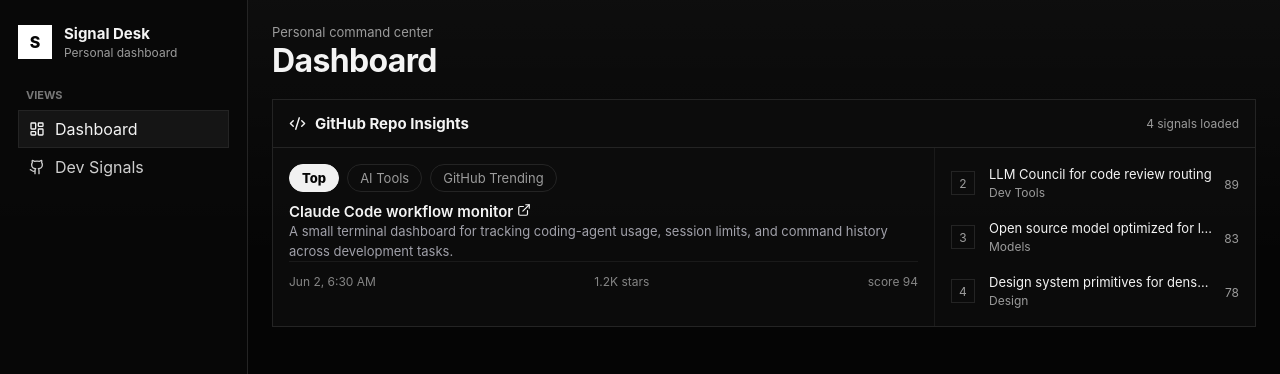
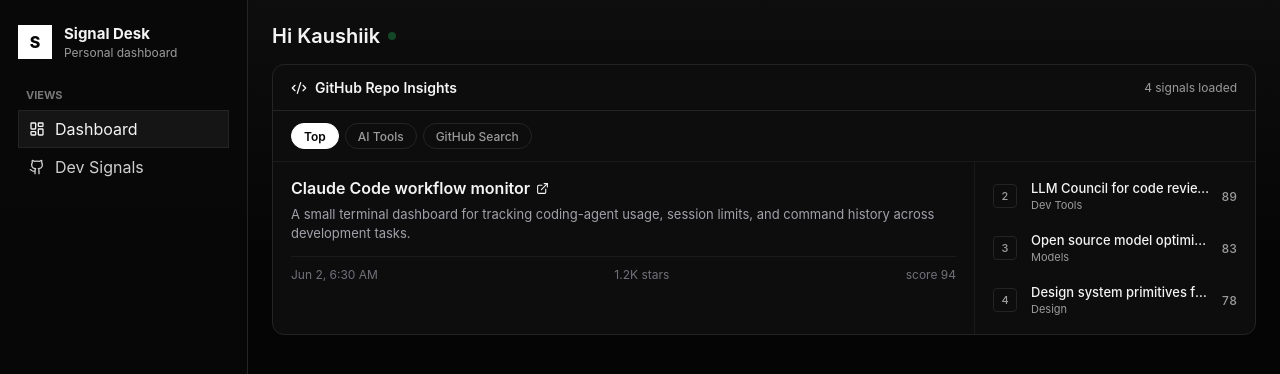
Before and after one commit to Kaushiik-13/PersonalDashboard, a Next.js app: page / in a window 1280 px wide. Shown: the top 374 px of the page. Built offline with nearby package versions, Linux system fonts and the light colour scheme; no server answers; the database is empty.

Commit message:
feat: enhance dashboard UI with greeting message, update insights section layout, and improve empty state handling

```diff
--- a/app/globals.css
+++ b/app/globals.css
@@ -134,20 +134,30 @@
   align-items: center;
   justify-content: space-between;
   gap: 18px;
-  margin-bottom: 22px;
+  margin-bottom: 16px;
 }
 
-.eyebrow {
-  margin: 0 0 5px;
-  color: var(--muted);
-  font-size: 13px;
+.greeting {
+  margin: 0;
+  font-size: 20px;
+  font-weight: 600;
+  display: flex;
+  align-items: center;
+  gap: 8px;
 }
 
-.page-title {
-  margin: 0;
-  font-size: clamp(28px, 4vw, 44px);
-  line-height: 1;
-  letter-spacing: 0;
+.blink-dot {
+  display: inline-block;
+  width: 8px;
+  height: 8px;
+  border-radius: 50%;
+  background: #22c55e;
+  animation: blink 1.5s ease-in-out infinite;
+}
+
+@keyframes blink {
+  0%, 100% { opacity: 1; }
+  50% { opacity: 0.3; }
 }
 
 .actions {
@@ -183,6 +193,7 @@
 .section {
   border: 1px solid var(--line);
   background: rgba(13, 13, 13, 0.92);
+  border-radius: 12px;
 }
 
 .section-header {
@@ -207,144 +218,190 @@
   font-size: 12px;
 }
 
-.feed {
-  display: grid;
+/* GitHub Repo Insights Block */
+.insights-block {
+  border: 1px solid var(--line);
+  border-radius: 12px;
+  background: var(--panel);
+  overflow: hidden;
 }
 
-.preview-body {
+.insights-header {
+  display: flex;
+  align-items: center;
+  justify-content: space-between;
+  gap: 14px;
+  padding: 14px 18px;
+  border-bottom: 1px solid var(--line);
+}
+
+.insights-title {
+  display: flex;
+  align-items: center;
+  gap: 8px;
+  margin: 0;
+  font-size: 14px;
+  font-weight: 600;
+}
+
+.insights-count {
+  color: var(--muted);
+  font-size: 12px;
+}
+
+.insights-pills {
+  display: flex;
+  align-items: center;
+  gap: 6px;
+  padding: 12px 18px;
+  border-bottom: 1px solid var(--line-soft);
+}
+
+.insight-pill {
+  display: inline-flex;
+  align-items: center;
+  min-height: 26px;
+  padding: 0 12px;
+  border: 1px solid var(--line);
+  border-radius: 9999px;
+  background: transparent;
+  color: var(--muted);
+  font-size: 12px;
+  font-weight: 500;
+}
+
+.insight-pill.active {
+  border-color: var(--accent);
+  background: var(--accent);
+  color: #050505;
+  font-weight: 600;
+}
+
+.insights-body {
   display: grid;
-  grid-template-columns: minmax(0, 1fr) 320px;
+  grid-template-columns: minmax(0, 1fr) 280px;
   gap: 0;
 }
 
-.featured-signal {
+.insights-featured {
+  padding: 16px 18px;
   border-right: 1px solid var(--line-soft);
-  padding: 16px;
 }
 
-.signal-card {
-  display: grid;
-  grid-template-columns: minmax(0, 1fr) auto;
-  gap: 18px;
-  border-bottom: 1px solid var(--line-soft);
-  padding: 16px;
+.featured-link {
+  display: inline-block;
+  color: inherit;
 }
 
-.signal-card:last-child {
-  border-bottom: 0;
+.featured-link:hover .featured-title {
+  color: var(--accent);
 }
 
-.signal-top {
-  display: flex;
-  flex-wrap: wrap;
+.featured-title {
+  margin: 0 0 6px;
+  font-size: 16px;
+  font-weight: 600;
+  line-height: 1.3;
+  display: inline-flex;
   align-items: center;
-  gap: 8px;
-  margin-bottom: 9px;
+  gap: 6px;
 }
 
-.pill {
-  display: inline-flex;
+.featured-summary {
+  margin: 0 0 12px;
+  color: #a1a1aa;
+  font-size: 13px;
+  line-height: 1.5;
+}
+
+.featured-footer {
+  display: flex;
   align-items: center;
-  min-height: 23px;
-  border: 1px solid var(--line);
-  background: #101010;
-  color: var(--soft);
-  padding: 0 8px;
+  justify-content: space-between;
+  gap: 12px;
+  padding-top: 10px;
+  border-top: 1px solid var(--line-soft);
+  color: #71717a;
   font-size: 12px;
 }
 
-.pill.hot {
-  border-color: #f1f1f1;
-  background: #f1f1f1;
-  color: #050505;
-  font-weight: 800;
-}
-
-.signal-title {
-  margin: 0;
-  font-size: 18px;
-  line-height: 1.28;
-}
-
-.signal-summary {
-  max-width: 760px;
-  margin: 8px 0 0;
-  color: #b8b8b8;
-  font-size: 14px;
-  line-height: 1.55;
-}
-
-.signal-footer {
-  display: flex;
-  flex-wrap: wrap;
-  gap: 10px;
-  margin-top: 13px;
-  color: #858585;
-  font-size: 12px;
-}
-
-.metric-stack {
-  display: grid;
-  grid-template-columns: repeat(2, 72px);
-  gap: 8px;
-  align-content: start;
-}
-
-.mini-metric {
-  border: 1px solid var(--line);
-  background: #080808;
-  padding: 10px;
-  text-align: right;
-}
-
-.mini-value {
-  display: block;
-  color: var(--text);
-  font-size: 16px;
-  font-weight: 800;
-}
-
-.mini-label {
-  display: block;
-  margin-top: 3px;
-  color: var(--muted);
-  font-size: 11px;
-}
-
-.compact-list {
+.insights-ranked {
   display: grid;
   padding: 8px;
 }
 
-.compact-row {
+.ranked-row {
   display: grid;
   grid-template-columns: 28px minmax(0, 1fr) auto;
   gap: 10px;
   align-items: center;
-  padding: 10px 8px;
+  padding: 10px 10px;
+  border-radius: 6px;
+  color: inherit;
 }
 
-.rank {
+.ranked-row:hover {
+  background: var(--panel-2);
+}
+
+.ranked-num {
   display: grid;
   width: 24px;
   height: 24px;
   place-items: center;
   border: 1px solid var(--line);
+  border-radius: 4px;
   color: #9d9d9d;
-  font-size: 12px;
+  font-size: 11px;
+  font-weight: 500;
 }
 
-.row-title {
+.ranked-info {
+  min-width: 0;
+}
+
+.ranked-title {
+  display: block;
   overflow: hidden;
-  margin: 0;
   text-overflow: ellipsis;
   white-space: nowrap;
   font-size: 13px;
+  font-weight: 500;
 }
 
-.row-note {
-  margin: 3px 0 0;
+.ranked-cat {
+  display: block;
+  margin-top: 2px;
   color: var(--muted);
+  font-size: 11px;
+}
+
+.ranked-score {
+  color: var(--muted);
+  font-size: 12px;
+  font-weight: 500;
+  font-variant-numeric: tabular-nums;
+}
+
+.insights-empty {
+  display: flex;
+  flex-direction: column;
+  align-items: center;
+  justify-content: center;
+  gap: 8px;
+  padding: 48px 24px;
+  text-align: center;
+  color: var(--muted);
+}
+
+.insights-empty p {
+  margin: 0;
+  font-size: 14px;
+  font-weight: 500;
+  color: var(--text);
+}
+
+.insights-empty span {
   font-size: 12px;
 }
 
@@ -360,11 +417,11 @@
     border-bottom: 1px solid var(--line);
   }
 
-  .preview-body {
+  .insights-body {
     grid-template-columns: 1fr;
   }
 
-  .featured-signal {
+  .insights-featured {
     border-right: 0;
     border-bottom: 1px solid var(--line-soft);
   }
--- a/app/page.tsx
+++ b/app/page.tsx
@@ -29,70 +29,64 @@
       <section className="main">
         <div className="topbar">
           <div>
-            <p className="eyebrow">Personal command center</p>
-            <h2 className="page-title">Dashboard</h2>
+            <h2 className="greeting">
+              Hi Kaushiik <span className="blink-dot" />
+            </h2>
           </div>
         </div>
 
-        <section className="section dev-preview">
-          <div className="section-header">
-            <h3 className="section-title">
-              <Code2 size={17} />
+        <section className="insights-block">
+          <div className="insights-header">
+            <h3 className="insights-title">
+              <Code2 size={16} />
               GitHub Repo Insights
             </h3>
-            <span className="section-meta">
+            <span className="insights-count">
               {signals.length} signal{signals.length !== 1 ? "s" : ""} loaded
             </span>
           </div>
 
-          <div className="preview-body">
+          <div className="insights-pills">
+            <span className="insight-pill active">Top</span>
+            <span className="insight-pill">{topSignal?.category || "AI Tools"}</span>
+            <span className="insight-pill">GitHub Search</span>
+          </div>
+
           {topSignal ? (
-              <article className="featured-signal">
-                <div className="signal-top">
-                  <span className="pill hot">Top</span>
-                  <span className="pill">{topSignal.category}</span>
-                  <span className="pill">{topSignal.source}</span>
-                </div>
-                <a href={topSignal.url} rel="noreferrer" target="_blank">
-                  <h3 className="signal-title">
-                    {topSignal.title} <ExternalLink size={14} />
-                  </h3>
+            <div className="insights-body">
+              <div className="insights-featured">
+                <a href={topSignal.url} rel="noreferrer" target="_blank" className="featured-link">
+                  <h4 className="featured-title">
+                    {topSignal.title} <ExternalLink size={13} />
+                  </h4>
                 </a>
-                <p className="signal-summary">{topSignal.summary}</p>
-                <div className="signal-footer">
+                <p className="featured-summary">{topSignal.summary}</p>
+                <div className="featured-footer">
                   <span>{formatTime(topSignal.published_at)}</span>
                   <span>{formatNumber(topSignal.stars)} stars</span>
                   <span>score {topSignal.score}</span>
                 </div>
-              </article>
-            ) : (
-              <article className="featured-signal empty-state">
-                <div className="signal-top">
-                  <span className="pill">GitHub</span>
-                  <span className="pill">Waiting</span>
               </div>
-                <h3 className="signal-title">No dev signals loaded yet</h3>
-                <p className="signal-summary">
-                  Run the GitHub pipeline endpoint or add rows to Supabase. Once
-                  data is available, this preview will show the highest-ranked
-                  repo signal here.
-                </p>
-              </article>
-            )}
 
-            <div className="compact-list">
+              <div className="insights-ranked">
                 {topSignals.slice(1).map((signal, index) => (
-                <a className="compact-row" href={signal.url} key={signal.id}>
-                  <span className="rank">{index + 2}</span>
-                  <span>
-                    <p className="row-title">{signal.title}</p>
-                    <p className="row-note">{signal.category}</p>
-                  </span>
-                  <span className="row-note">{signal.score}</span>
+                  <a className="ranked-row" href={signal.url} key={signal.id}>
+                    <span className="ranked-num">{index + 2}</span>
+                    <div className="ranked-info">
+                      <span className="ranked-title">{signal.title}</span>
+                      <span className="ranked-cat">{signal.category}</span>
+                    </div>
+                    <span className="ranked-score">{signal.score}</span>
                   </a>
                 ))}
               </div>
             </div>
+          ) : (
+            <div className="insights-empty">
+              <p>No signals loaded yet</p>
+              <span>Run the GitHub pipeline to fetch signals</span>
+            </div>
+          )}
         </section>
       </section>
     </main>
```
Lines whose indentation alone changed are shown as unchanged.
